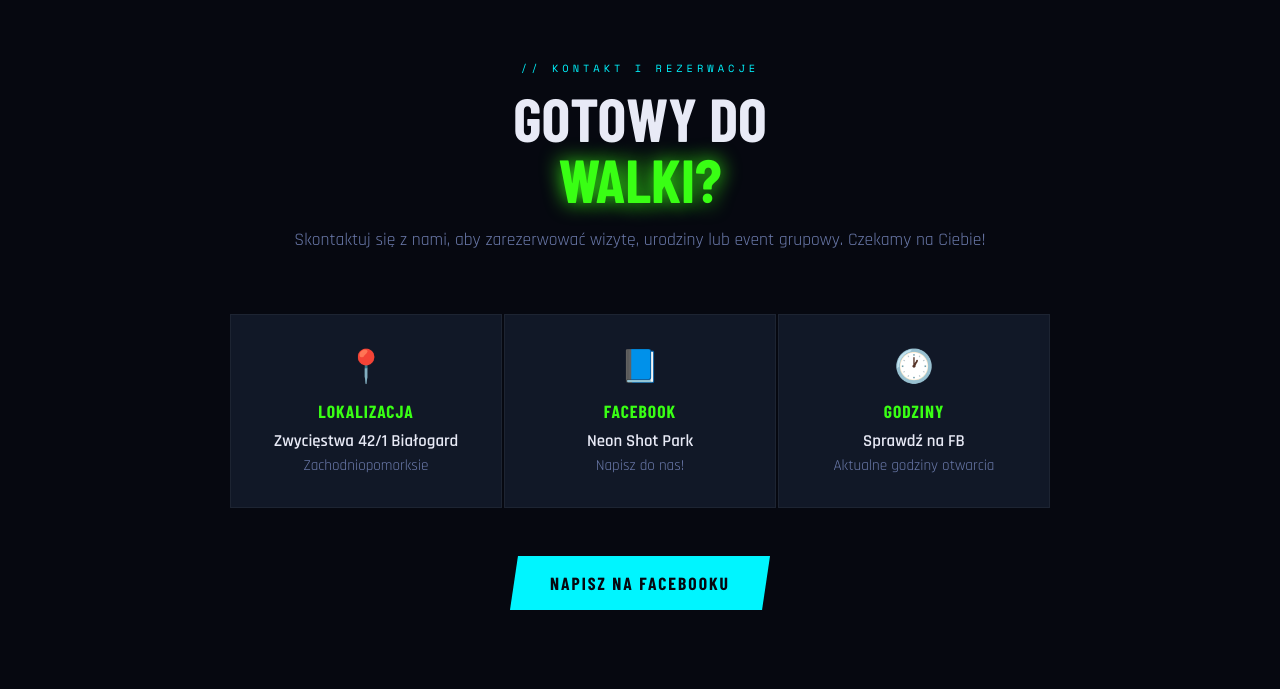
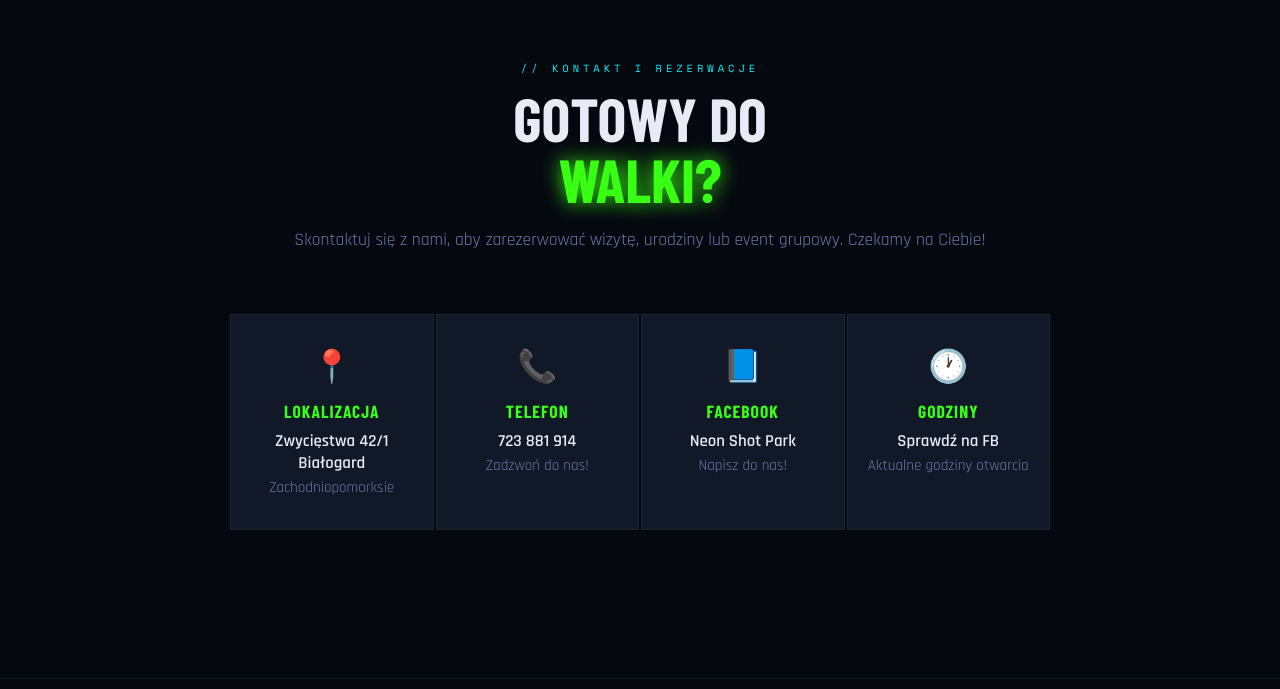
Before and after one commit to albivino/Neon-Shot-Arena, a plain HTML site: page index.html in a window 1280 px wide. Shown: the part 3425-4114 px from the top of the page. Drawn offline with nearby package versions, Linux system fonts and the light colour scheme; a web font is replaced by a local one.

Commit message:
Add files via upload

```diff
--- a/index.html
+++ b/index.html
@@ -611,7 +611,7 @@
 
 .contact-grid {
     display: grid;
-    grid-template-columns: repeat(3, 1fr);
+    grid-template-columns: repeat(4, 1fr); /* Zmienione z 3 na 4 */
     gap: 2px;
     margin-bottom: 48px;
   }
@@ -918,6 +918,12 @@
     <p>Zachodniopomorksie</p>
   </div>
   <div class="contact-box">
+    <span class="cicon">📞</span>
+    <h4>Telefon</h4>
+    <a href="tel:723881914">723 881 914</a>
+    <p>Zadzwoń do nas!</p>
+  </div>
+  <div class="contact-box">
     <span class="cicon">📘</span>
     <h4>Facebook</h4>
     <a href="https://www.facebook.com/p/Neon-Shot-Park-61557725756050/" target="_blank">Neon Shot Park</a>
@@ -930,7 +936,6 @@
     <p>Aktualne godziny otwarcia</p>
   </div>
 </div>
-  <a href="https://www.facebook.com/p/Neon-Shot-Park-61557725756050/" target="_blank" class="btn-primary">Napisz na Facebooku</a>
 </section>
 
 <!-- FOOTER -->
```
Lines whose indentation alone changed are shown as unchanged.
